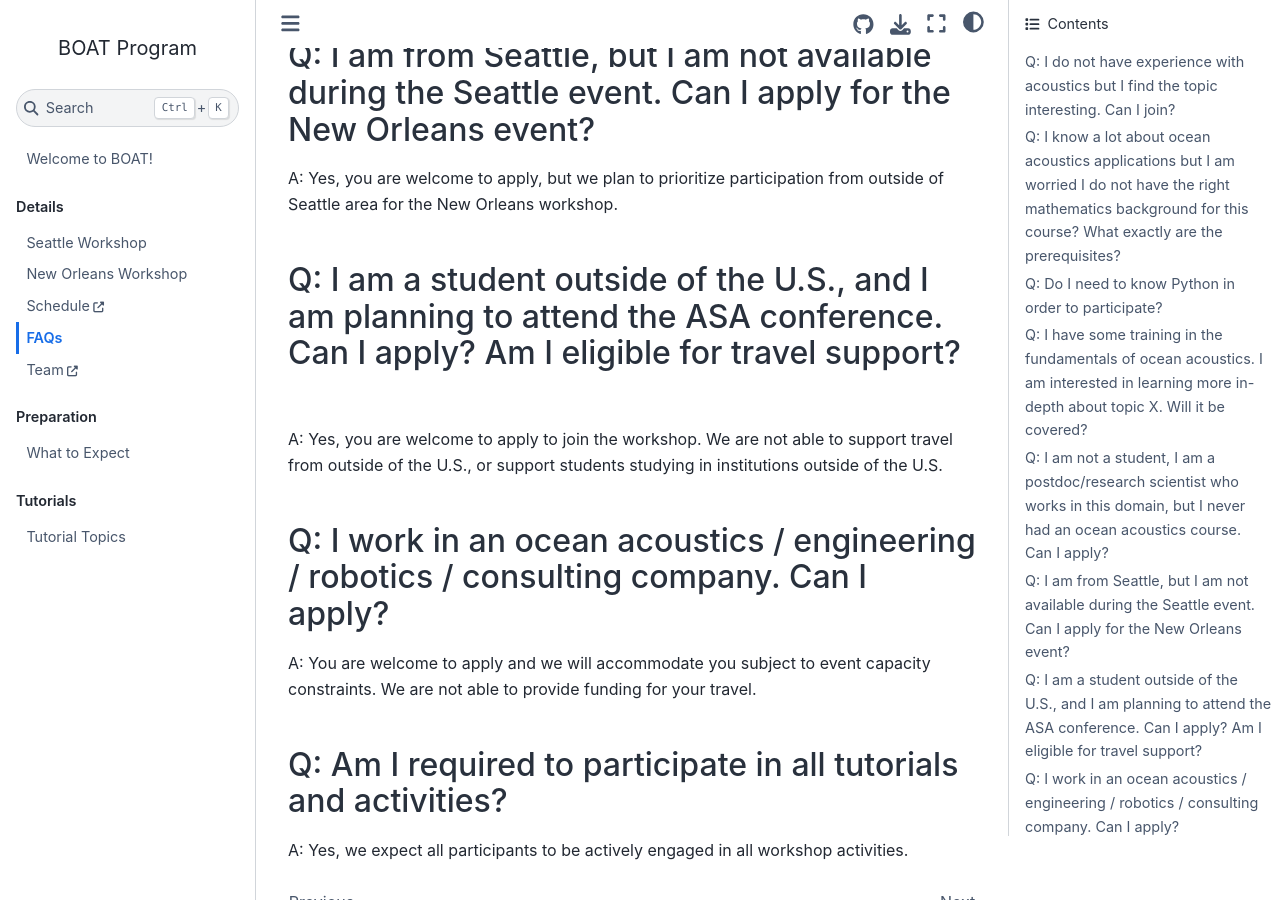
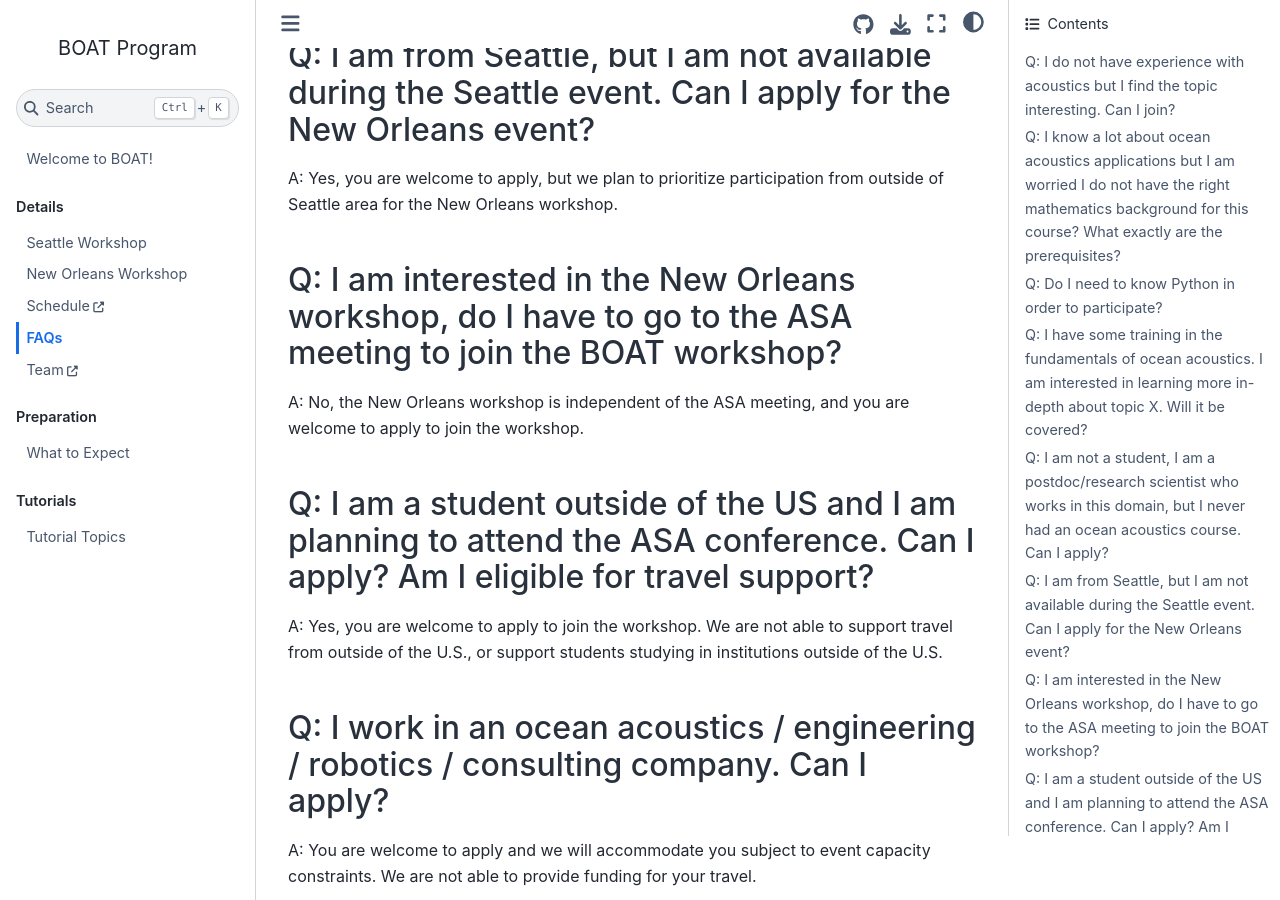
Before and after one commit to BOAT-ocean-acoustics/boat-website, a Jupyter Book: the page built from book/faq.md, in a window 1280 px wide and 900 px high, scrolled down 1687 px. Built offline with Jupyter Book 1.0.4 settings and Sphinx 7.4.7 and the Sphinx Book theme 1.1.4, drawn with Linux system fonts in a browser that asks for light colours; pages that are not in the unit, such as notebooks, are missing from menus.

Commit message:
add Q about whether need to attend ASA

```diff
--- a/book/faq.md
+++ b/book/faq.md
@@ -22,7 +22,10 @@ A: You are welcome to apply and we will accommodate you subject to event capacit
 ##### Q: I am from Seattle, but I am not available during the Seattle event. Can I apply for the New Orleans event?
 A: Yes, you are welcome to apply, but we plan to prioritize participation from outside of Seattle area for the New Orleans workshop.
 
-##### Q: I am a student outside of the U.S., and I am planning to attend the ASA conference. Can I apply? Am I eligible for travel support?
+##### Q: I am interested in the New Orleans workshop, do I have to go to the ASA meeting to join the BOAT workshop?
+A: No, the New Orleans workshop is independent of the ASA meeting, and you are welcome to apply to join the workshop.
+
+##### Q: I am a student outside of the US and I am planning to attend the ASA conference. Can I apply? Am I eligible for travel support?
 A: Yes, you are welcome to apply to join the workshop. We are not able to support travel from outside of the U.S., or support students studying in institutions outside of the U.S.
 
 ##### Q: I work in an ocean acoustics / engineering / robotics / consulting company. Can I apply?
```
